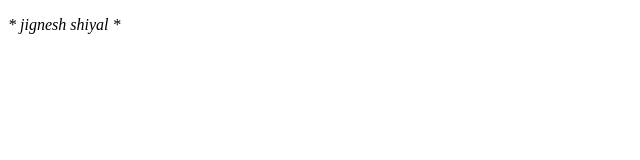
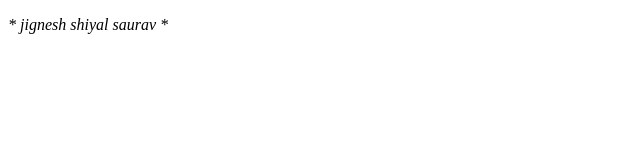
Before and after one commit to jigneshShiyal/test4, a plain HTML site: page index.html in a window 1280 px wide. Shown: the full height of the page, 0-640 px from the left. Drawn offline with Linux system fonts and the light colour scheme.

Commit message:
Update index.html for GitHub Pages

```diff
--- a/index.html
+++ b/index.html
@@ -7,7 +7,7 @@
             <title>My GitHub Page</title>
         </head>
         <body>
-            <p><em>* jignesh shiyal *</em></p>
+            <p><em>* jignesh shiyal saurav *</em></p>
 
         </body>
         </html>
```
